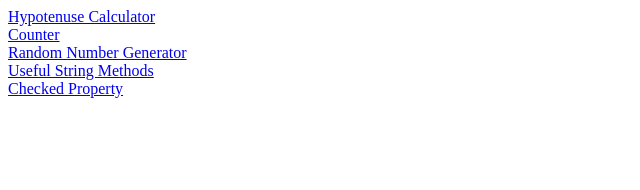
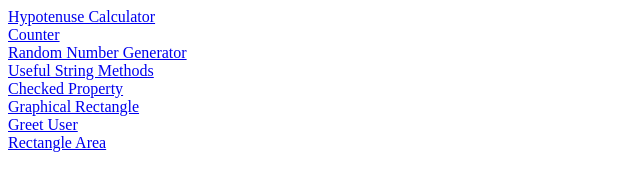
Before and after one commit to etjecode/JS-full-course-fCC, a plain HTML site: page index.html in a window 1280 px wide. Shown: the whole page, without its empty margins (0-640 px from the left). Drawn offline with Linux system fonts and the light colour scheme.

Commit message:
Menu updated

```diff
--- a/index.html
+++ b/index.html
@@ -13,6 +13,9 @@
     <a href="./random-number-generator/index.html">Random Number Generator</a><br>
     <a href="./useful-string-methods/index.html">Useful String Methods</a><br>
     <a href="./checked-property/index.html">Checked Property</a><br>
+    <a href="./graphical-rectangle/index.html">Graphical Rectangle</a><br>
+    <a href="./greet-user/index.html">Greet User</a><br>
+    <a href="./rectangle-area/index.html">Rectangle Area</a><br>
     <script src="./index.js"></script>
 </body>
 </html>
```
